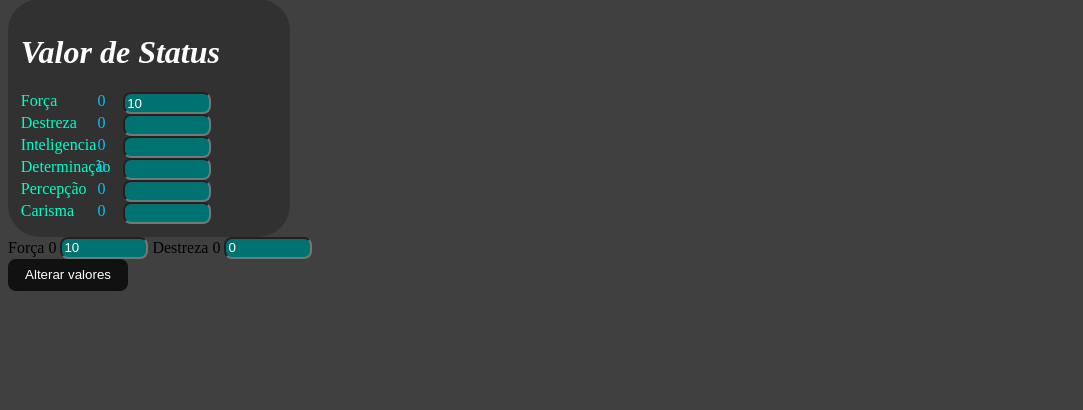
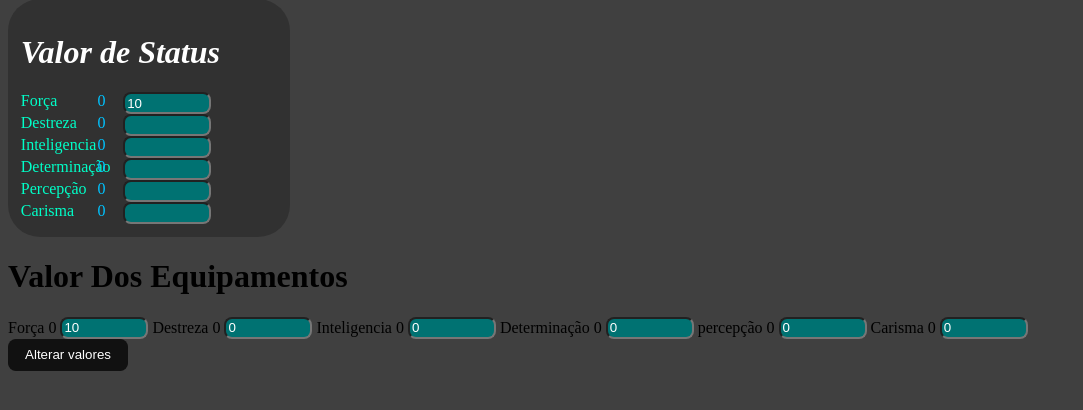
Before and after one commit to DivineHealing/JOGADORESCDE, a Flask app: page / in a window 1280 px wide. Shown: the part 233-643 px from the top of the page, without its empty margins (0-1083 px from the left). Run offline with Flask 3, Linux system fonts and the light colour scheme.

Commit message:
Update home.html

```diff
--- a/templates/home.html
+++ b/templates/home.html
@@ -62,6 +62,7 @@
     </div>
 
     <div class="valequipamento">
+        <h1>Valor Dos Equipamentos</h1>
         <div class="atrequipamento">
             <label for="forcaE">Força</label>
             <labelat id="forcatE">0</labelat>
@@ -70,6 +71,22 @@
             <label for="destrezaE">Destreza</label>
             <labelat id="destrezaE">0</labelat>
             <input type="number" id="destrezaE" placeholder="valor da destreza" value="0">
+
+            <label for="inteligenciaE">Inteligencia</label>
+            <labelat id="inteligenciaE">0</labelat>
+            <input type="number" id="inteligenciaE" placeholder="valor da destreza" value="0">
+
+            <label for="determinacaoE">Determinação</label>
+            <labelat id="determinacaoE">0</labelat>
+            <input type="number" id="determinacaoE" placeholder="valor da destreza" value="0">
+
+            <label for="percepcaoE">percepção</label>
+            <labelat id="percepcaoE">0</labelat>
+            <input type="number" id="percepcaoE" placeholder="valor da destreza" value="0">
+
+            <label for="carismaE">Carisma</label>
+            <labelat id="carismaE">0</labelat>
+            <input type="number" id="carismaE" placeholder="valor da destreza" value="0">
         </div>
     </div>
         <button onclick="alterar()"> Alterar valores</button>
```
